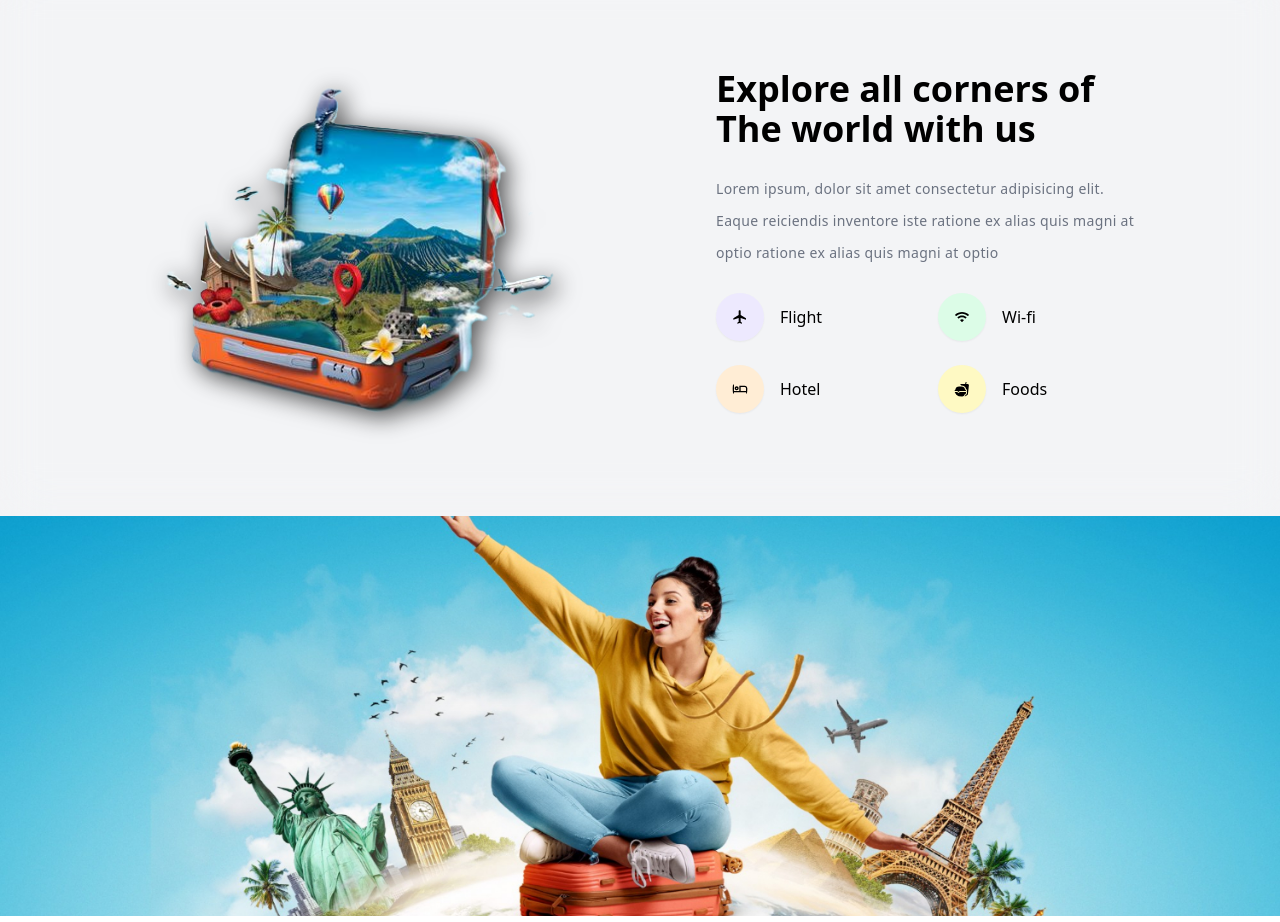
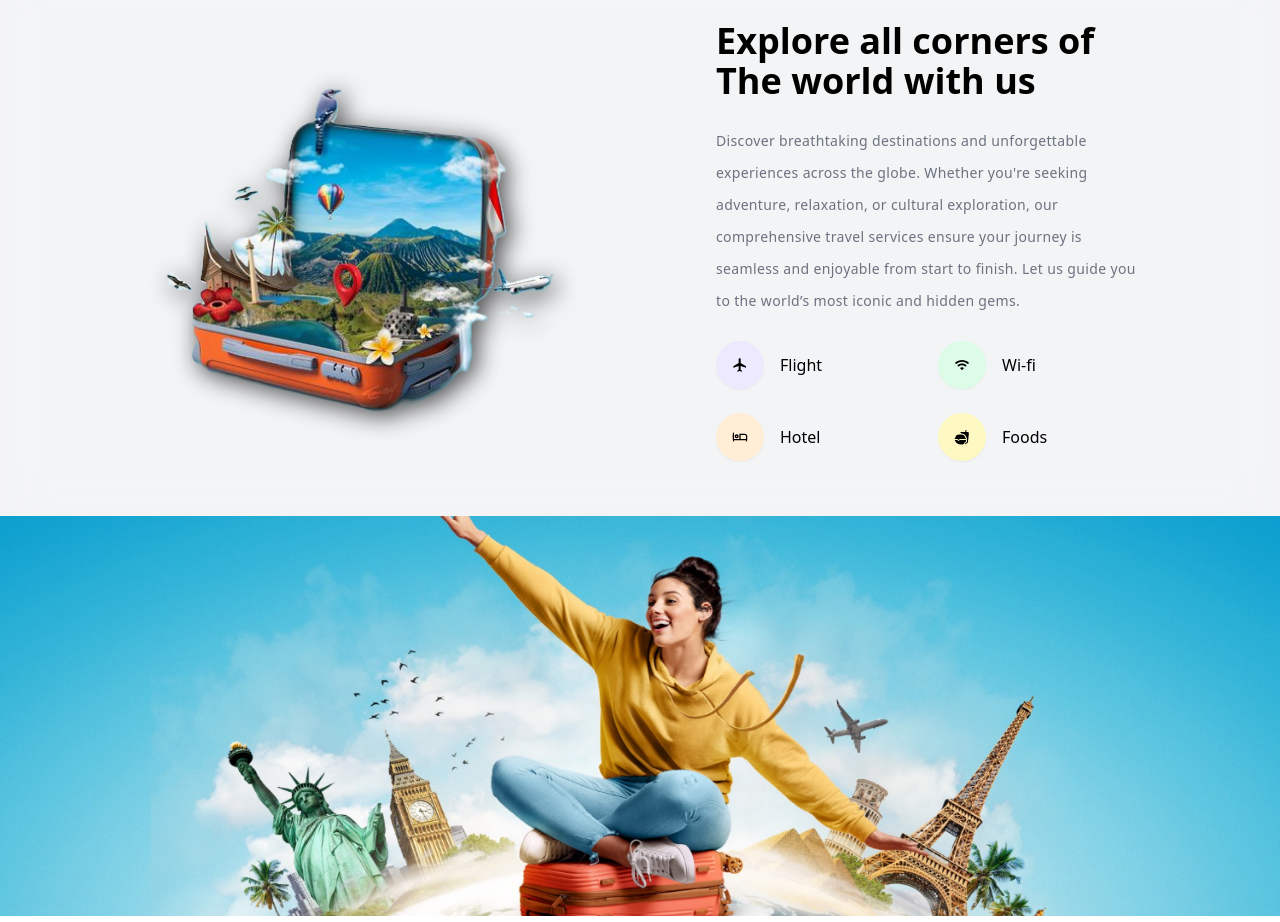
Before and after one commit to impragyaverma/tour-travel-web-, a React (Vite) app: page / in a window 1280 px wide. Shown: the part 2820-3742 px from the top of the page. Built offline with nearby package versions, Linux system fonts and the light colour scheme.

Commit message:
Update Banner.jsx

```diff
--- a/src/components/Banner/Banner.jsx
+++ b/src/components/Banner/Banner.jsx
@@ -15,7 +15,7 @@ const Banner = () => {
               <div data-aos="flip-up">
                 <img
                   src={TravelImg}
-                  alt="biryani img"
+                  alt="Travel image"
                   className="max-w-[450px] h-[350px] w-full mx-auto drop-shadow-[5px_5px_12px_rgba(0,0,0,0.7)] object-cover"
                 />
               </div>
@@ -31,10 +31,7 @@ const Banner = () => {
                   data-aos="fade-up"
                   className="text-sm text-gray-500 tracking-wide leading-8"
                 >
-                  Lorem ipsum, dolor sit amet consectetur adipisicing elit.
-                  Eaque reiciendis inventore iste ratione ex alias quis magni at
-                  optio ratione ex alias quis magni at optio
-                  <br />
+                  Discover breathtaking destinations and unforgettable experiences across the globe. Whether you're seeking adventure, relaxation, or cultural exploration, our comprehensive travel services ensure your journey is seamless and enjoyable from start to finish. Let us guide you to the world’s most iconic and hidden gems.
                 </p>
                 <div data-aos="zoom-in" className="grid grid-cols-2 gap-6">
                   <div className="space-y-6">
```
